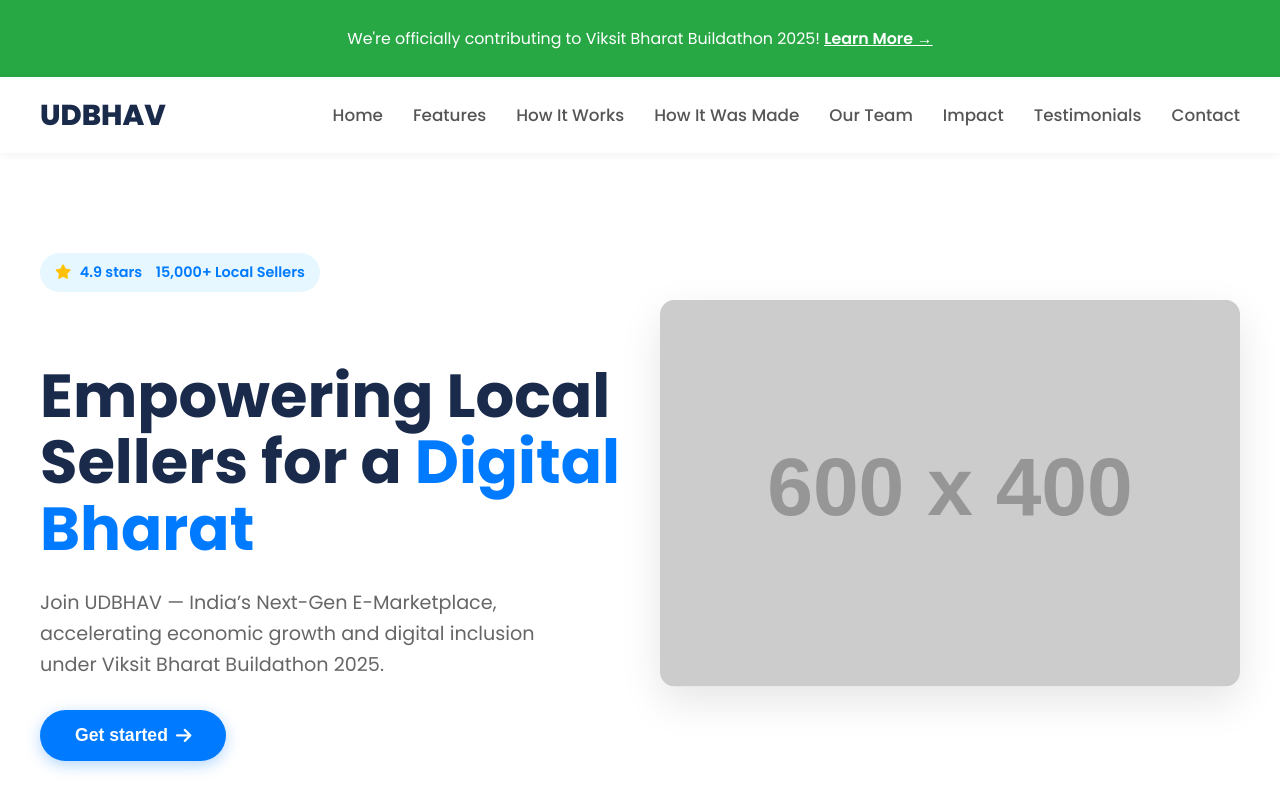
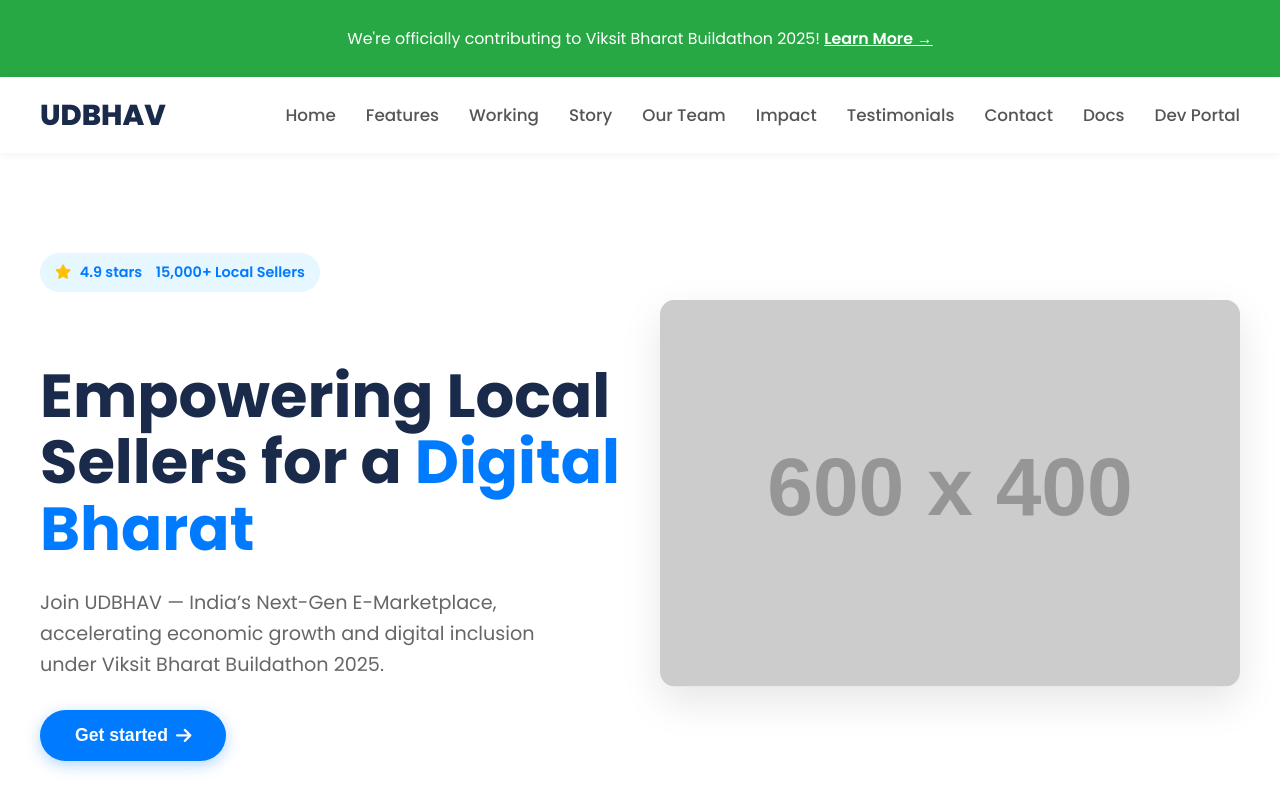
Before and after one commit to nulldevcodes/Udbhav, a plain HTML site: page website/index.html in a window 1280 px wide. Shown: the top 800 px of the page. Drawn offline with Linux system fonts and the light colour scheme; placeholder pictures from the web are drawn by us.

Commit message:
Update navigation links in index.html

```diff
--- a/website/index.html
+++ b/website/index.html
@@ -22,12 +22,14 @@
       <ul class="nav-links" id="nav-links">
         <li><a href="#home">Home</a></li>
         <li><a href="#features">Features</a></li>
-        <li><a href="#how-it-works">How It Works</a></li>
-        <li><a href="#how-it-was-made">How It Was Made</a></li>
+        <li><a href="#how-it-works">Working</a></li>
+        <li><a href="#how-it-was-made">Story</a></li>
         <li><a href="#our-team">Our Team</a></li>
         <li><a href="#impact">Impact</a></li>
         <li><a href="#testimonials">Testimonials</a></li>
         <li><a href="#footer">Contact</a></li>
+        <li><a href="udbhav.gitbook.io/udbhav-docs/">Docs</a></li>
+        <li><a href="developers.html">Dev Portal</a></li>
       </ul>
     </div>
   </nav>
```
